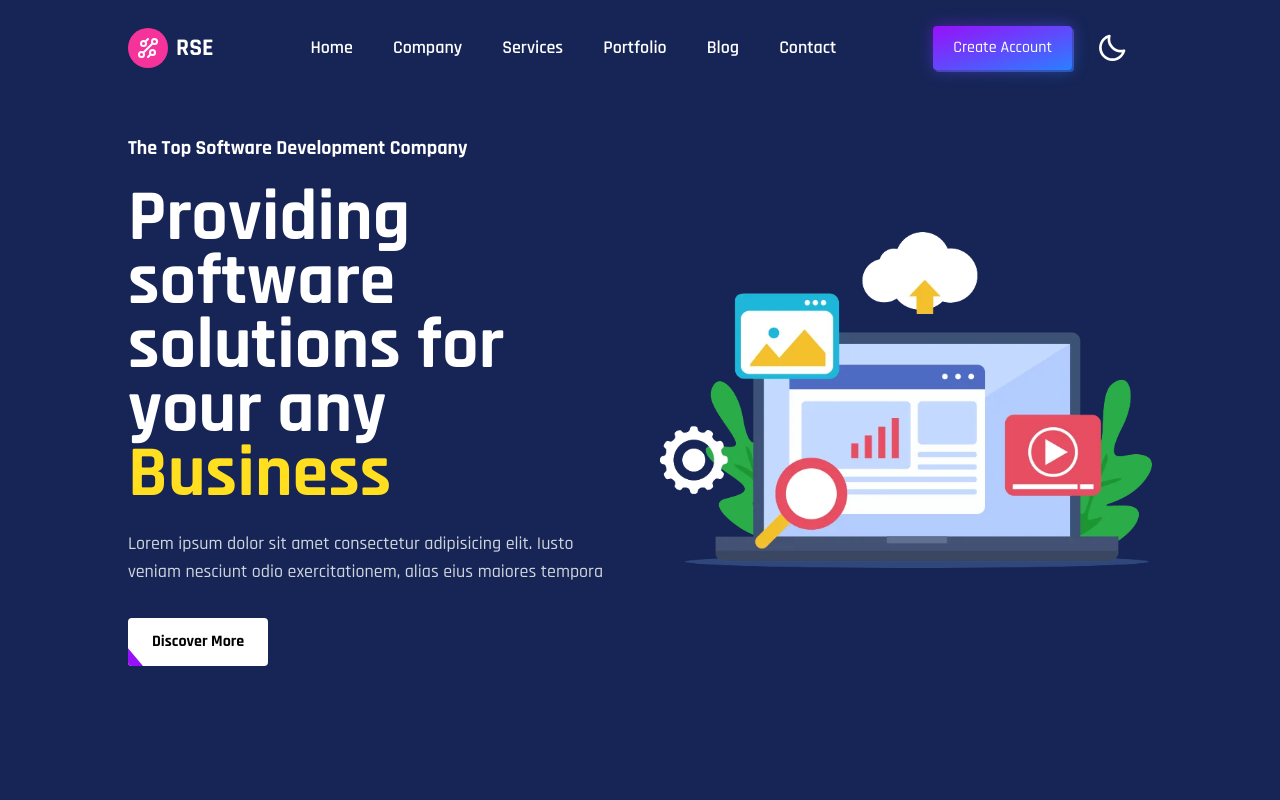
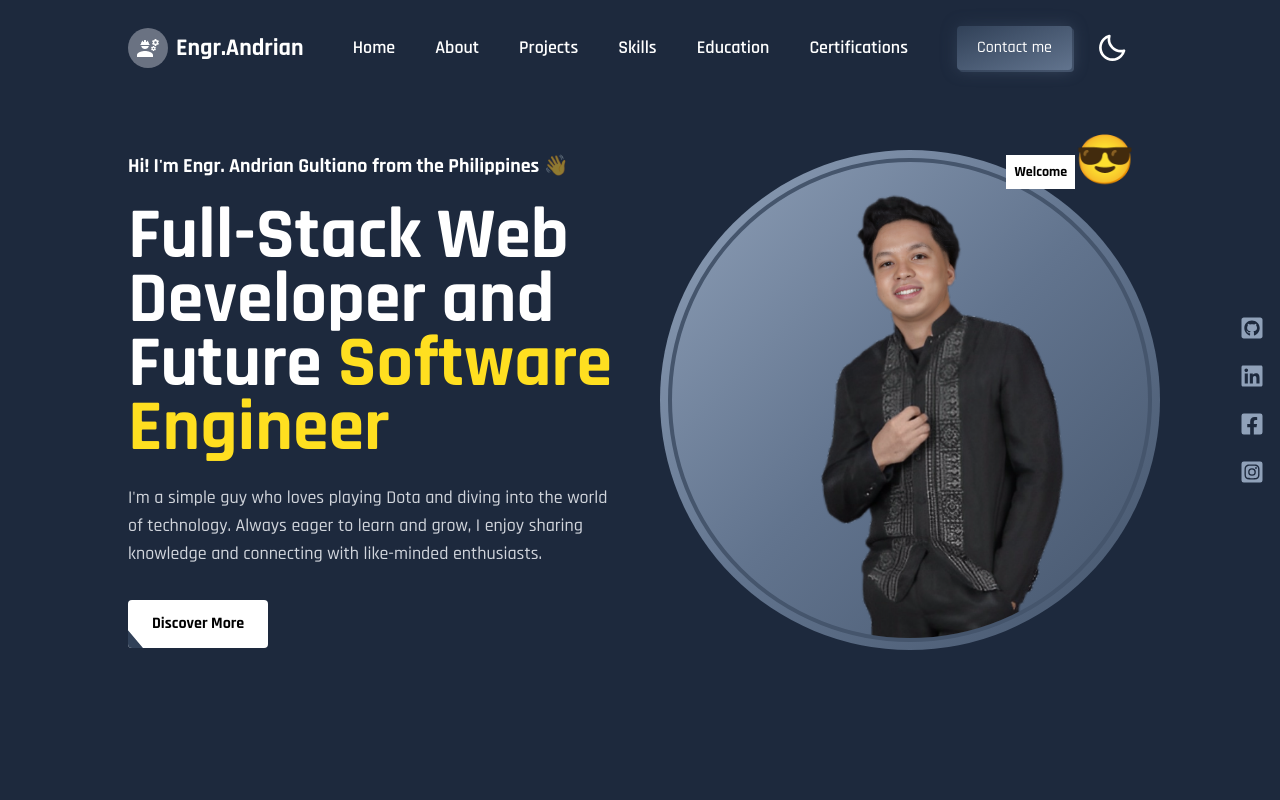
Before and after one commit to mujakzs/web_profile, a Next.js app: page / in a window 1280 px wide. Shown: the top 800 px of the page. Built offline with nearby package versions, Linux system fonts and the light colour scheme.

Commit message:
navHeroChanges

```diff
--- a/app/globals.css
+++ b/app/globals.css
@@ -3,6 +3,10 @@
 @layer components {
     .footer_link{
         @apply text-white font-semibold cursor-pointer text-sm hover:text-yellow-300 w-fit;
+    }
+
+    .icon{
+        @apply w-6 h-6 text-slate-400 hover:text-yellow-400 transition-colors duration-200 cursor-pointer;
     }
 }
 
--- a/components/Home/Hero/Hero.tsx
+++ b/components/Home/Hero/Hero.tsx
@@ -1,43 +1,67 @@
 import React from 'react'
+import { FaFacebookSquare, FaGithubSquare, FaInstagramSquare, FaLinkedin } from 'react-icons/fa'
 
 const Hero = () => {
   return (
-    <div className='relative bg-blue-950 w-full h-screen flex justify-center flex-col' id="hero">
+    <div className='relative bg-slate-800 w-full h-screen flex justify-center flex-col' id="hero">
         <div className='w-[90%] md:w-[80%] mx-auto items-center grid grid-cols-1 xl:grid-cols-2 gap-10 '>
 
             {/* Text Content */}
             <div data-aos="fade-right" data-aos-delay="500">
                 {/* Subheading */}
                 <p className='text-sm sm:text-base md:text-xl font-bold text-white'>
-                    The Top Software Development Company
+                    Hi! I'm Engr. Andrian Gultiano from the Philippines <span className='animate-pulse'>👋</span>
                 </p>
 
                 {/* Heading */}
                 <h1 className='text-4xl md:text-5xl lg:text-7xl mt-6 mb-6 font-bold text-white leading-[2.5rem] md:leading-[4rem]'>
-                    Providing software solutions for your any {" "}<span className='text-yellow-300'>Business</span>
+                    Full-Stack Web Developer and Future {" "}<span className='text-yellow-300'>Software Engineer</span>
                 </h1>
 
                 {/* Description */}
                 <p className='text-sm sm:text-base md:text-lg font-medium text-gray-300'>
-                    Lorem ipsum dolor sit amet consectetur adipisicing elit. Iusto veniam nesciunt odio exercitationem, alias eius maiores tempora
+                    I'm a simple guy who loves playing Dota and diving into the world of technology.
+                    Always eager to learn and grow, I enjoy sharing knowledge and connecting with like-minded enthusiasts.
                 </p>
 
                 {/* Button */}
                 <a href="#"
                     className='relative inline-flex mt-8 items-center justify-start px-6 py-3 overflow-hidden font-medium
                                 transition-all bg-white rounded hover:bg-white group'>
-                        <span className='w-48 h-48 rounded rotate-[-40deg] bg-purple-600 absolute bottom-0 left-0 -translate-x-full ease-out duration-500
+                        <span className='w-48 h-48 rounded rotate-[-40deg] bg-slate-700 absolute bottom-0 left-0 -translate-x-full ease-out duration-500
                         transition-all translate-y-full mb-9 ml-9 group-hover:ml-0 group-hover:mb-32 group-hover:translate-x-0'></span>
 
-                        <span className='relative w-full text-left font-bold text-black transition-colors duration-300 ease-in-out group-hover:text-white'>
+                        <span className='relative w-full text-left font-bold text-black transition-colors duration-300 ease-in-out group-hover:text-yellow-300'>
                             Discover More
                         </span>
                 </a>
             </div>
 
             {/* Image Content */}
-            <div data-aos="zoom-in" data-aos-delay="500" className='mx-auto hidden xl:block'>
-                <img src="/images/hero.png" alt="Hero Image" width={900} height={900} />
+            <div className='mx-auto flex items-center gap-20'>
+
+                <div className='relative hidden lg:block w-[500px] h-[500px] rounded-full bg-gradient-to-br from-slate-400 via-slate-500 to-slate-600 p-2' data-aos="zoom-in" data-aos-delay="500">
+                     {/* Emoji Decorations */}
+                    <span className='absolute top-0 right-[5%] text-5xl animate-bounce z-10'><span className='text-black text-sm font-extrabold z-10 bg-white p-2'>Welcome</span>😎</span>
+                    <img src="/images/andri.png" alt="Hero Image" width={500} height={500} className='w-full h-full object-cover rounded-full border-4 border-slate-600 hover:scale-105 transition-transform duration-300' />
+                </div>
+
+                 {/* Social Accounts */}
+                <div className='flex flex-row lg:flex-col justify-center items-baseline gap-6' data-aos="fade-left" data-aos-delay="500">
+                    <a href="https://github.com/mujakzs" target="_blank" rel="noopener noreferrer">
+                        <FaGithubSquare className='icon' />
+                    </a>
+                    <a href='https://www.linkedin.com/in/andrian4/' target="_blank" rel="noopener noreferrer">
+                        <FaLinkedin className='icon'/>
+                    </a>
+                    <a href='https://www.facebook.com/mujakz ' target="_blank" rel="noopener noreferrer">
+                        <FaFacebookSquare className='icon'/>
+                    </a>
+                    <a href='https://www.instagram.com/mujakz/' target="_blank" rel="noopener noreferrer">
+                        <FaInstagramSquare className='icon'/>
+                    </a>
+                </div>
+
             </div>
 
         </div>
--- a/components/Home/Home.tsx
+++ b/components/Home/Home.tsx
@@ -32,8 +32,8 @@ const Home = () => {
   return (
     <div className='overflow-hidden'>
       <Hero />
+      <About />
       <Services />
-      <About />
       <WhyChoose />
       <Software />
       <Project />
--- a/components/Home/Navbar/Nav.tsx
+++ b/components/Home/Navbar/Nav.tsx
@@ -4,8 +4,8 @@ import { NavLinks } from '@/constant/constant';
 import Link from 'next/link';
 import { use, useEffect, useState } from 'react';
 import React from 'react'
-import { GrTechnology } from 'react-icons/gr';
 import { HiBars3BottomRight } from 'react-icons/hi2';
+import { MdEngineering } from 'react-icons/md';
 
 
 type Props = {
@@ -34,17 +34,17 @@ const Nav = ({openNav} : Props) => {
   }, []);
 
   return (
-    <div className={`transition-all ${navBg ? "bg-blue-900 shadow-md" : "fixed"} duration-200 h-[12vh] z-[100] fixed w-full`}>
+    <div className={`transition-all ${navBg ? "bg-slate-700 shadow-md" : "fixed"} duration-200 h-[12vh] z-[100] fixed w-full`}>
       <div data-aos="fade-down" data-aos-delay="400" className='flex item-center h-full justify-between w-[90%] xl:w-[80%] mx-auto'>
 
 
         {/* LOGO */}
         <Link href="https://www.facebook.com/rapidsignalelectronics/" className='flex items-center space-x-2 cursor-pointer'>
-          <div className='w-10 h-10 bg-pink-500 rounded-full flex items-center justify-center flex-col'>
-            <GrTechnology className='w-6 h-6 text-white' />
+          <div className='w-10 h-10 bg-gray-500 rounded-full flex items-center justify-center flex-col'>
+            <MdEngineering className='w-6 h-6 text-white' />
           </div>
           <h1 className='text-xl hidden sm:block md:text-2xl text-white font-bold'>
-            RSE
+            Engr.Andrian
           </h1>
         </Link>
 
@@ -55,7 +55,7 @@ const Nav = ({openNav} : Props) => {
               <Link
                 href={link.url}
                 key={link.id}
-                className='text-white text-lg hover:text-pink-300 font-semibold transition-all duration-200'
+                className='text-white text-lg hover:text-yellow-300 font-semibold transition-all duration-200'
               >
                 <p>{link.label}</p>
               </Link>
@@ -69,18 +69,18 @@ const Nav = ({openNav} : Props) => {
           {/* 1st Button */}
           <a href='#' className='px-5 py-2.5 relative rounded group font-medium text-white inline-block'>
             <span className='absolute top-0 left-0 w-full h-full rounded opacity-50 filter blur-sm bg-gradient-to-br
-            from bg-purple-600 to-blue-500'></span>
+            from bg-slate-700 to-slate-500'></span>
 
             <span className='h-full w-full inset-0 absolute mt-0.5 ml-0.5 bg-gradient-to-br filter group-active:opacity-0
-            rounded opacity-50 from-purple-600 to-blue-500'></span>
+            rounded opacity-50 from-slate-700 to-slate-500'></span>
 
             <span className='abosolute inset-0 w-full h-full transition-all duration-200 ease-out rounded shadow-xl
-            bg-gradient-to-br filter group-active:opacity-0 group-hover:blur-sm from bg-purple-600 to-blue-500'></span>
+            bg-gradient-to-br filter group-active:opacity-0 group-hover:blur-sm from bg-slate-700 to-slate-500'></span>
 
             <span className='absolute inset-0 w-full h-full transition duration-200 ease-out rounded bg-gradient-to-br
-            from bg-purple-600 to-blue-500'></span>
+            from bg-slate-700 to-slate-500'></span>
 
-            <span className='relative'>Create Account</span>
+            <span className='relative '>Contact me</span>
           </a>
 
           {/* Theme Toggler */}
--- a/constant/constant.ts
+++ b/constant/constant.ts
@@ -7,26 +7,26 @@ export const NavLinks = [
      {
         id: 2,
         url: '#about',
-        label: 'Company',
+        label: 'About',
     },
      {
         id: 3,
         url: '#services',
-        label: 'Services',
+        label: 'Projects',
     },
      {
         id: 4,
         url: '#whychoose',
-        label: 'Portfolio',
+        label: 'Skills',
     },
      {
         id: 5,
         url: '#blog',
-        label: 'Blog',
+        label: 'Education',
     },
      {
         id: 6,
         url: '#footer',
-        label: 'Contact',
+        label: 'Certifications',
     },
 ]
```
Also changed, not shown: public/images/andri.png (added).
